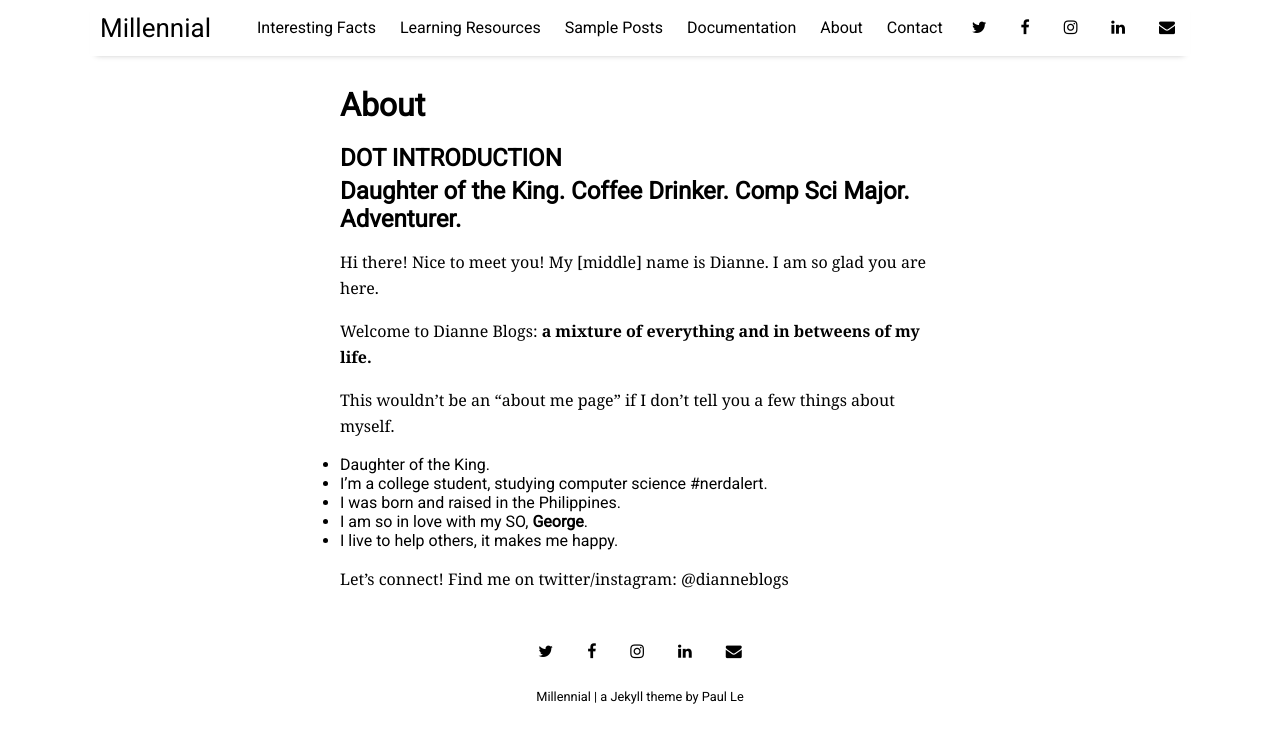
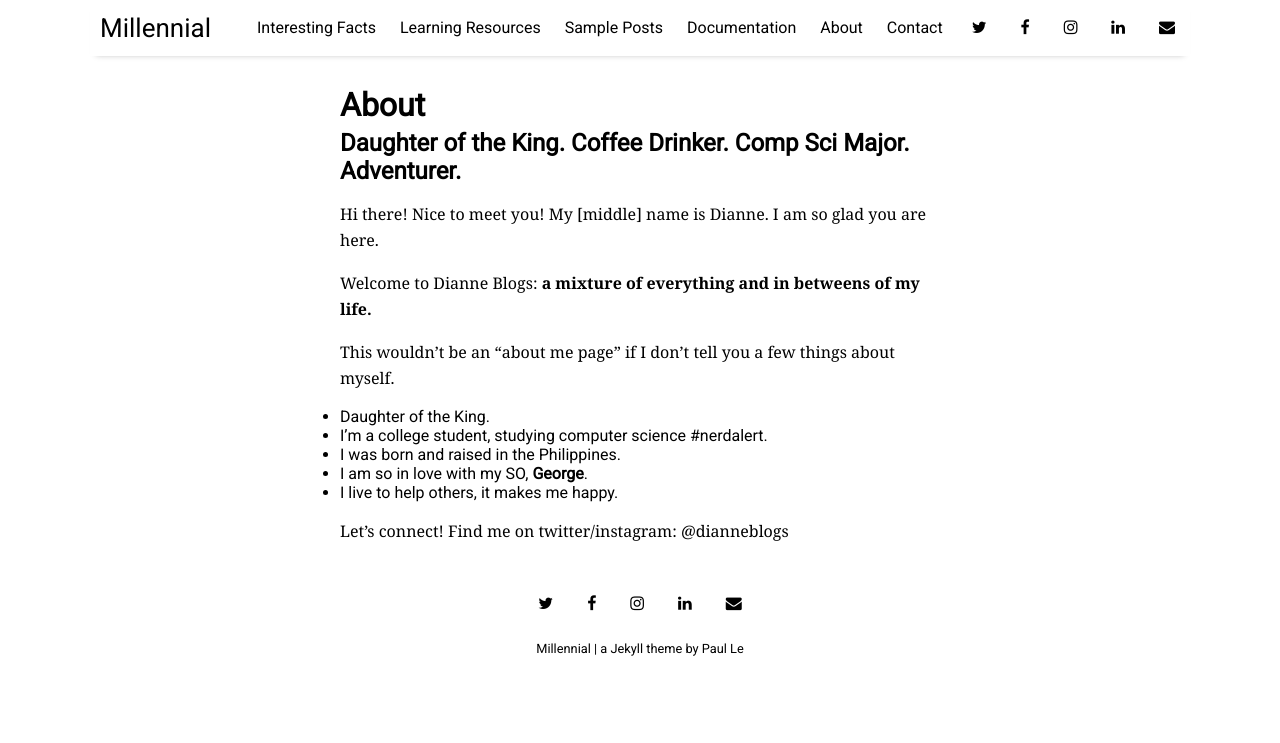
Before and after one commit to dianneblogs/dianneblogs-website, a Jekyll site: the page built from pages/about.md, in a window 1280 px wide. Shown: the top 743 px of the page. Built offline with Jekyll 4.4.1, drawn with Linux system fonts in a browser that asks for light colours; nearby versions of some CDN libraries.

Commit message:
about page

```diff
--- a/pages/about.md
+++ b/pages/about.md
@@ -1,9 +1,11 @@
 ---
 layout: misc
 title: About
+author: Dianne
+image:
+  feature: self.jpg
 ---
 
-# DOT INTRODUCTION
 ## Daughter of the King. Coffee Drinker. Comp Sci Major. Adventurer.
 
 Hi there! Nice to meet you! My [middle] name is Dianne. I am so glad you are here.
```
